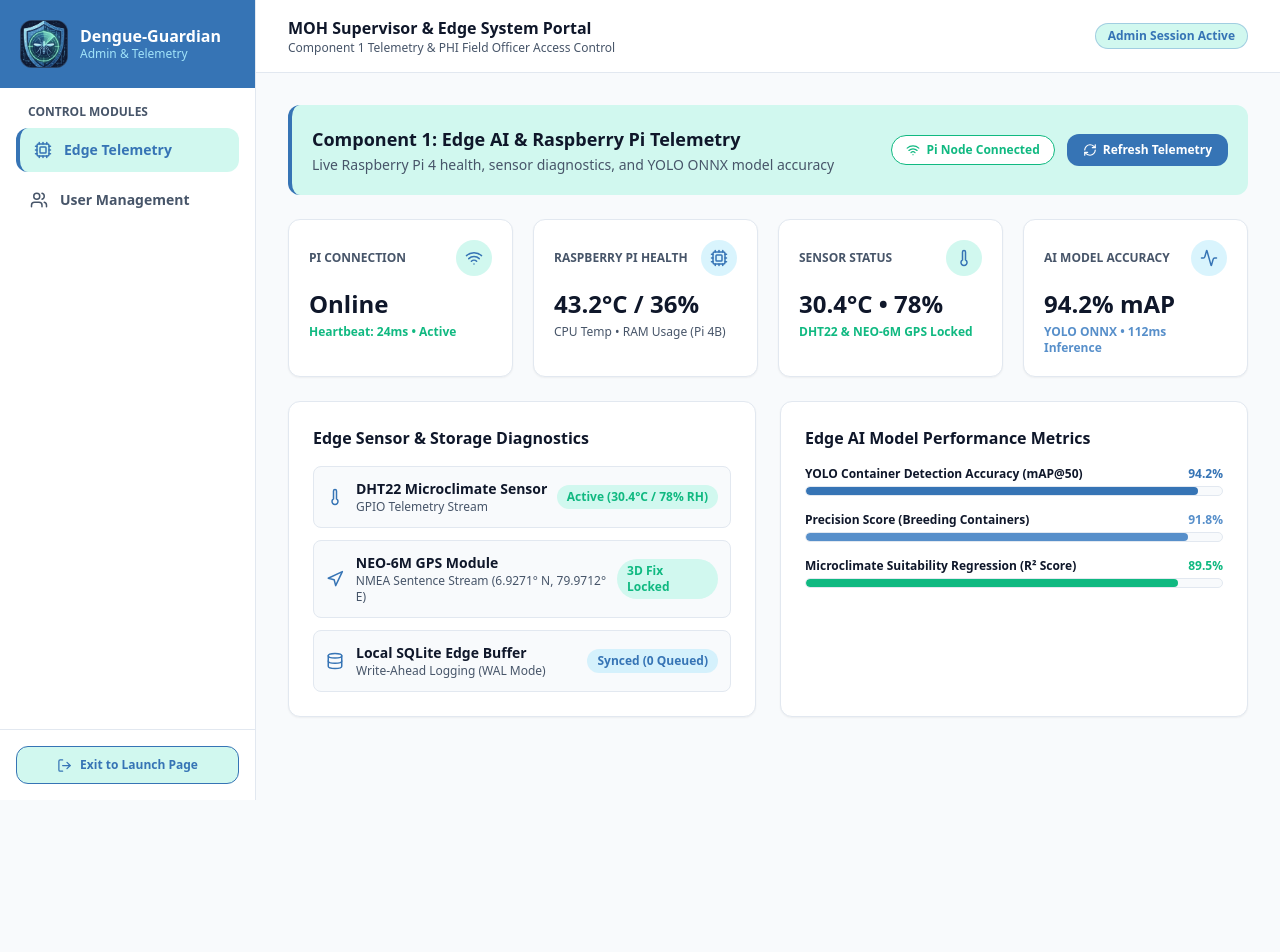
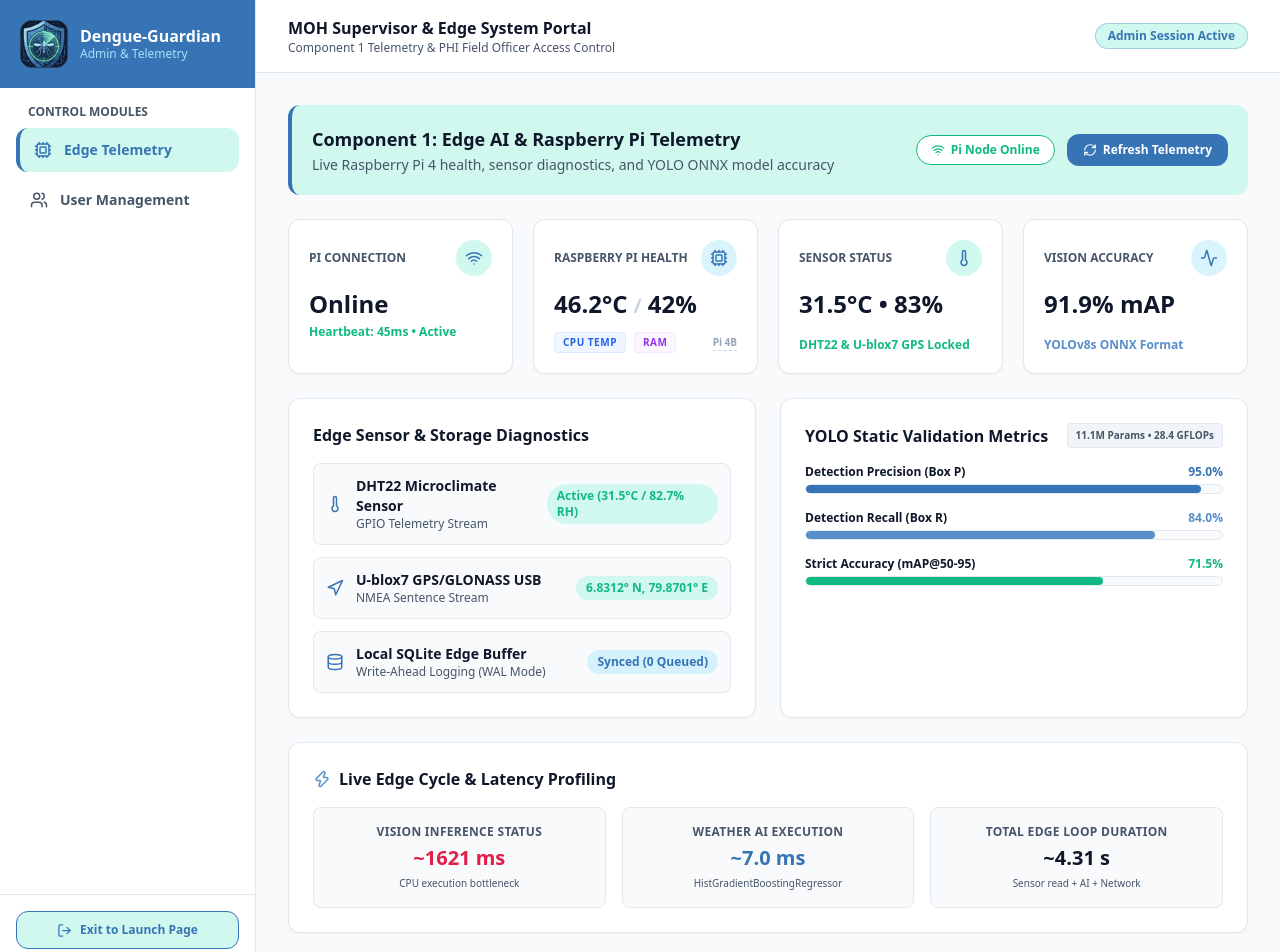
Before and after one commit to emxth/dengue-guardian, a React (Vite) app in the folder clients/web_dashboard/: page /dashboard/telemetry in a window 1280 px wide. Shown: the top 952 px of the page. Before the commit the page ends 800 px from the top, so only its background shows below. Built offline with nearby package versions, Linux system fonts and the light colour scheme.

Commit message:
feat(c1-web): implement Admin telemetry screen - web with mock data

```diff
--- a/clients/web_dashboard/src/features/edge_telemetry/pages/EdgeTelemetryDashboard.jsx
+++ b/clients/web_dashboard/src/features/edge_telemetry/pages/EdgeTelemetryDashboard.jsx
@@ -1,9 +1,55 @@
-import { Cpu, Wifi, Thermometer, Activity, Navigation, Database, RefreshCw } from "lucide-react";
+import React, { useState, useEffect } from "react";
+import { Cpu, Wifi, Thermometer, Activity, Navigation, Database, RefreshCw, Clock, Zap } from "lucide-react";
 
 export default function EdgeTelemetryDashboard() {
+    const [telemetry, setTelemetry] = useState(null);
+    const [isRefreshing, setIsRefreshing] = useState(false);
+
+    // Mock API call - replace this with your actual edge API fetch
+    const fetchEdgeData = async () => {
+        setIsRefreshing(true);
+        try {
+            // e.g., const response = await fetch("http://<PI_IP>:8000/api/admin/telemetry");
+            // const data = await response.json();
+
+            // Simulating the expected JSON payload from your updated FastAPI backend
+            const mockBackendData = {
+                connection: { status: "Online", ping_ms: 45 },
+                hardware: { cpu_temp: 46.2, ram_percent: 42 },
+                sensors: { temp: 31.5, hum: 82.7, lat: 6.8312, lng: 79.8701 },
+                profiling: {
+                    latest_inference_ms: 1621,
+                    inference_type: "Fresh", // "Fresh" or "Cached"
+                    weather_execution_ms: 7.0,
+                    total_cycle_ms: 4307
+                }
+            };
+
+            setTelemetry(mockBackendData);
+        } catch (error) {
+            console.error("Failed to fetch edge telemetry:", error);
+        } finally {
+            setTimeout(() => setIsRefreshing(false), 500); // Visual delay for the refresh button
+        }
+    };
+
+    useEffect(() => {
+        fetchEdgeData();
+        const interval = setInterval(fetchEdgeData, 5000); // Poll every 5 seconds
+        return () => clearInterval(interval);
+    }, []);
+
+    // Safe fallbacks while loading
+    const data = telemetry || {
+        connection: { status: "Connecting...", ping_ms: 0 },
+        hardware: { cpu_temp: 0, ram_percent: 0 },
+        sensors: { temp: 0, hum: 0, lat: 0, lng: 0 },
+        profiling: { latest_inference_ms: 0, inference_type: "Pending", weather_execution_ms: 0, total_cycle_ms: 0 }
+    };
+
     return (
         <div className="space-y-6">
-            {/* Highlighted AI Insight Banner (#D1F8EF with #3674B5 left border) */}
+            {/* Highlighted AI Insight Banner */}
             <div className="bg-mintSurface border-l-4 border-primary p-5 rounded-xl flex flex-wrap gap-4 justify-between items-center">
                 <div>
                     <h3 className="text-lg font-bold text-darkBase">
@@ -15,11 +61,15 @@ export default function EdgeTelemetryDashboard() {
                 </div>
 
                 <div className="flex items-center gap-3">
-                    <span className="bg-surface text-riskCleared border border-riskCleared px-3.5 py-1.5 rounded-full text-xs font-bold flex items-center gap-1.5">
-                        <Wifi size={14} /> Pi Node Connected
+                    <span className={`border px-3.5 py-1.5 rounded-full text-xs font-bold flex items-center gap-1.5 ${data.connection.status === "Online" ? "bg-surface text-riskCleared border-riskCleared" : "bg-rose-50 text-riskHigh border-rose-200"}`}>
+                        <Wifi size={14} /> Pi Node {data.connection.status}
                     </span>
-                    <button className="bg-primary hover:bg-secondary text-surface px-4 py-2 rounded-xl text-xs font-bold flex items-center gap-1.5 transition">
-                        <RefreshCw size={14} /> Refresh Telemetry
+                    <button
+                        onClick={fetchEdgeData}
+                        className={`bg-primary hover:bg-secondary text-surface px-4 py-2 rounded-xl text-xs font-bold flex items-center gap-1.5 transition ${isRefreshing ? 'opacity-75 cursor-wait' : ''}`}
+                    >
+                        <RefreshCw size={14} className={isRefreshing ? "animate-spin" : ""} />
+                        {isRefreshing ? "Syncing..." : "Refresh Telemetry"}
                     </button>
                 </div>
             </div>
@@ -36,14 +86,15 @@ export default function EdgeTelemetryDashboard() {
                             <Wifi size={18} />
                         </div>
                     </div>
-                    <p className="text-2xl font-extrabold text-darkBase">Online</p>
+                    <p className="text-2xl font-extrabold text-darkBase">{data.connection.status}</p>
                     <p className="text-xs font-semibold text-riskCleared mt-1">
-                        Heartbeat: 24ms • Active
+                        Heartbeat: {data.connection.ping_ms}ms • Active
                     </p>
                 </div>
 
-                {/* Card 2: Pi Health */}
-                <div className="bg-surface p-5 rounded-xl border border-borderLight shadow-sm">
+                {/* Card 2: Pi Health (Updated with sleek badges) */}
+                <div className="bg-surface p-5 rounded-xl border border-borderLight shadow-sm flex flex-col justify-between">
+                    <div>
                         <div className="flex items-center justify-between mb-3">
                             <span className="text-xs font-bold uppercase text-textMuted">
                                 Raspberry Pi Health
@@ -52,14 +103,30 @@ export default function EdgeTelemetryDashboard() {
                                 <Cpu size={18} />
                             </div>
                         </div>
-                    <p className="text-2xl font-extrabold text-darkBase">43.2°C / 36%</p>
-                    <p className="text-xs text-textMuted mt-1">
-                        CPU Temp • RAM Usage (Pi 4B)
-                    </p>
+                        <div className="flex items-baseline gap-1.5">
+                            <p className="text-2xl font-extrabold text-darkBase">{data.hardware.cpu_temp.toFixed(1)}°C</p>
+                            <p className="text-xl font-bold text-slate-300">/</p>
+                            <p className="text-2xl font-extrabold text-darkBase">{data.hardware.ram_percent}%</p>
+                        </div>
+                    </div>
+
+                    {/* Modern Badges for CPU and RAM */}
+                    <div className="flex items-center gap-2 mt-3">
+                        <span className="bg-blue-50 text-blue-600 border border-blue-100 px-2 py-0.5 rounded text-[10px] font-black tracking-wider uppercase">
+                            CPU Temp
+                        </span>
+                        <span className="bg-purple-50 text-purple-600 border border-purple-100 px-2 py-0.5 rounded text-[10px] font-black tracking-wider uppercase">
+                            RAM
+                        </span>
+                        <span className="text-[10px] text-slate-400 font-bold ml-auto border-b border-dashed border-slate-300">
+                            Pi 4B
+                        </span>
+                    </div>
                 </div>
 
                 {/* Card 3: Sensor Status */}
-                <div className="bg-surface p-5 rounded-xl border border-borderLight shadow-sm">
+                <div className="bg-surface p-5 rounded-xl border border-borderLight shadow-sm flex flex-col justify-between">
+                    <div>
                         <div className="flex items-center justify-between mb-3">
                             <span className="text-xs font-bold uppercase text-textMuted">
                                 Sensor Status
@@ -68,31 +135,35 @@ export default function EdgeTelemetryDashboard() {
                                 <Thermometer size={18} />
                             </div>
                         </div>
-                    <p className="text-2xl font-extrabold text-darkBase">30.4°C • 78%</p>
-                    <p className="text-xs font-semibold text-riskCleared mt-1">
-                        DHT22 & NEO-6M GPS Locked
+                        <p className="text-2xl font-extrabold text-darkBase">{data.sensors.temp.toFixed(1)}°C • {data.sensors.hum.toFixed(0)}%</p>
+                    </div>
+                    <p className="text-xs font-semibold text-riskCleared mt-3">
+                        DHT22 & U-blox7 GPS Locked
                     </p>
                 </div>
 
-                {/* Card 4: AI Model Accuracy */}
-                <div className="bg-surface p-5 rounded-xl border border-borderLight shadow-sm">
+                {/* Card 4: AI Model Accuracy (Static) */}
+                <div className="bg-surface p-5 rounded-xl border border-borderLight shadow-sm flex flex-col justify-between">
+                    <div>
                         <div className="flex items-center justify-between mb-3">
                             <span className="text-xs font-bold uppercase text-textMuted">
-                            AI Model Accuracy
+                                Vision Accuracy
                             </span>
                             <div className="w-9 h-9 rounded-full bg-accent/40 text-primary flex items-center justify-center">
                                 <Activity size={18} />
                             </div>
                         </div>
-                    <p className="text-2xl font-extrabold text-darkBase">94.2% mAP</p>
-                    <p className="text-xs font-semibold text-secondary mt-1">
-                        YOLO ONNX • 112ms Inference
+                        <p className="text-2xl font-extrabold text-darkBase">91.9% mAP</p>
+                    </div>
+                    <p className="text-xs font-semibold text-secondary mt-3">
+                        YOLOv8s ONNX Format
                     </p>
                 </div>
             </div>
 
-            {/* Detailed Sensor & AI Model Breakdown */}
+            {/* Detailed Diagnostics Grid */}
             <div className="grid grid-cols-1 lg:grid-cols-2 gap-6">
+
                 {/* Hardware & Peripheral Diagnostics */}
                 <div className="bg-surface p-6 rounded-xl border border-borderLight shadow-sm">
                     <h4 className="text-base font-bold text-darkBase mb-4">
@@ -108,7 +179,7 @@ export default function EdgeTelemetryDashboard() {
                                 </div>
                             </div>
                             <span className="bg-mintSurface text-riskCleared px-2.5 py-1 rounded-full text-xs font-bold">
-                                Active (30.4°C / 78% RH)
+                                Active ({data.sensors.temp.toFixed(1)}°C / {data.sensors.hum.toFixed(1)}% RH)
                             </span>
                         </div>
 
@@ -116,12 +187,12 @@ export default function EdgeTelemetryDashboard() {
                             <div className="flex items-center gap-3">
                                 <Navigation size={18} className="text-primary" />
                                 <div>
-                                    <p className="text-sm font-bold text-darkBase">NEO-6M GPS Module</p>
-                                    <p className="text-xs text-textMuted">NMEA Sentence Stream (6.9271° N, 79.9712° E)</p>
+                                    <p className="text-sm font-bold text-darkBase">U-blox7 GPS/GLONASS USB</p>
+                                    <p className="text-xs text-textMuted">NMEA Sentence Stream</p>
                                 </div>
                             </div>
                             <span className="bg-mintSurface text-riskCleared px-2.5 py-1 rounded-full text-xs font-bold">
-                                3D Fix Locked
+                                {data.sensors.lat.toFixed(4)}° N, {data.sensors.lng.toFixed(4)}° E
                             </span>
                         </div>
 
@@ -140,41 +211,83 @@ export default function EdgeTelemetryDashboard() {
                     </div>
                 </div>
 
-                {/* AI Model Evaluation Metrics */}
+                {/* YOLO Validation Metrics (Static) */}
                 <div className="bg-surface p-6 rounded-xl border border-borderLight shadow-sm">
-                    <h4 className="text-base font-bold text-darkBase mb-4">
-                        Edge AI Model Performance Metrics
+                    <div className="flex justify-between items-center mb-4">
+                        <h4 className="text-base font-bold text-darkBase">
+                            YOLO Static Validation Metrics
                         </h4>
-                    <div className="space-y-4">
+                        <span className="text-[10px] bg-slate-100 text-textMuted px-2 py-1 rounded font-bold border border-slate-200">
+                            11.1M Params • 28.4 GFLOPs
+                        </span>
+                    </div>
+
+                    <div className="space-y-4 mt-2">
+                        {/* Precision Score */}
                         <div>
                             <div className="flex justify-between text-xs font-bold mb-1">
-                                <span className="text-darkBase">YOLO Container Detection Accuracy (mAP@50)</span>
-                                <span className="text-primary">94.2%</span>
+                                <span className="text-darkBase">Detection Precision (Box P)</span>
+                                <span className="text-primary">95.0%</span>
                             </div>
                             <div className="w-full bg-background h-2.5 rounded-full overflow-hidden border border-borderLight">
-                                <div className="bg-primary h-full rounded-full" style={{ width: "94.2%" }} />
+                                <div className="bg-primary h-full rounded-full" style={{ width: "95.0%" }} />
                             </div>
                         </div>
 
+                        {/* Recall Score */}
                         <div>
                             <div className="flex justify-between text-xs font-bold mb-1">
-                                <span className="text-darkBase">Precision Score (Breeding Containers)</span>
-                                <span className="text-secondary">91.8%</span>
+                                <span className="text-darkBase">Detection Recall (Box R)</span>
+                                <span className="text-secondary">84.0%</span>
                             </div>
                             <div className="w-full bg-background h-2.5 rounded-full overflow-hidden border border-borderLight">
-                                <div className="bg-secondary h-full rounded-full" style={{ width: "91.8%" }} />
+                                <div className="bg-secondary h-full rounded-full" style={{ width: "84.0%" }} />
                             </div>
                         </div>
 
+                        {/* mAP50-95 Score */}
                         <div>
                             <div className="flex justify-between text-xs font-bold mb-1">
-                                <span className="text-darkBase">Microclimate Suitability Regression (R² Score)</span>
-                                <span className="text-riskCleared">89.5%</span>
+                                <span className="text-darkBase">Strict Accuracy (mAP@50-95)</span>
+                                <span className="text-riskCleared">71.5%</span>
                             </div>
                             <div className="w-full bg-background h-2.5 rounded-full overflow-hidden border border-borderLight">
-                                <div className="bg-riskCleared h-full rounded-full" style={{ width: "89.5%" }} />
+                                <div className="bg-riskCleared h-full rounded-full" style={{ width: "71.5%" }} />
                             </div>
                         </div>
+                    </div>
+                </div>
+
+            </div>
+
+            {/* Live Edge Cycle & Latency Profiling */}
+            <div className="bg-surface p-6 rounded-xl border border-borderLight shadow-sm">
+                <div className="flex items-center gap-2 mb-4">
+                    <Zap size={18} className="text-secondary" />
+                    <h4 className="text-base font-bold text-darkBase">Live Edge Cycle & Latency Profiling</h4>
+                </div>
+
+                <div className="grid grid-cols-1 md:grid-cols-3 gap-4">
+                    <div className="p-4 bg-background rounded-lg border border-borderLight text-center">
+                        <p className="text-xs font-bold text-textMuted uppercase tracking-wide mb-1">Vision Inference Status</p>
+                        <p className={`text-xl font-black ${data.profiling.inference_type === "Fresh" ? "text-rose-600" : "text-emerald-600"}`}>
+                            {data.profiling.inference_type === "Fresh" ? `~${data.profiling.latest_inference_ms} ms` : "0 ms (Cached)"}
+                        </p>
+                        <p className="text-[10px] text-textMuted mt-1">
+                            {data.profiling.inference_type === "Fresh" ? "CPU execution bottleneck" : "Optimization active (Skip mode)"}
+                        </p>
+                    </div>
+
+                    <div className="p-4 bg-background rounded-lg border border-borderLight text-center">
+                        <p className="text-xs font-bold text-textMuted uppercase tracking-wide mb-1">Weather AI Execution</p>
+                        <p className="text-xl font-black text-primary">~{data.profiling.weather_execution_ms.toFixed(1)} ms</p>
+                        <p className="text-[10px] text-textMuted mt-1">HistGradientBoostingRegressor</p>
+                    </div>
+
+                    <div className="p-4 bg-background rounded-lg border border-borderLight text-center">
+                        <p className="text-xs font-bold text-textMuted uppercase tracking-wide mb-1">Total Edge Loop Duration</p>
+                        <p className="text-xl font-black text-darkBase">~{(data.profiling.total_cycle_ms / 1000).toFixed(2)} s</p>
+                        <p className="text-[10px] text-textMuted mt-1">Sensor read + AI + Network</p>
                     </div>
                 </div>
             </div>
```
Lines whose indentation alone changed are shown as unchanged.
